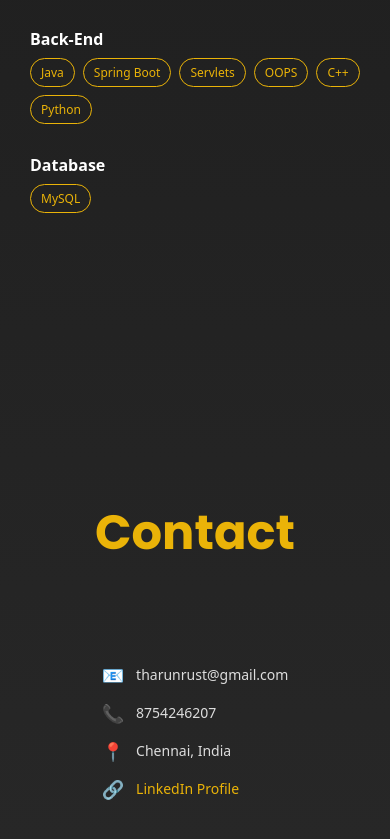
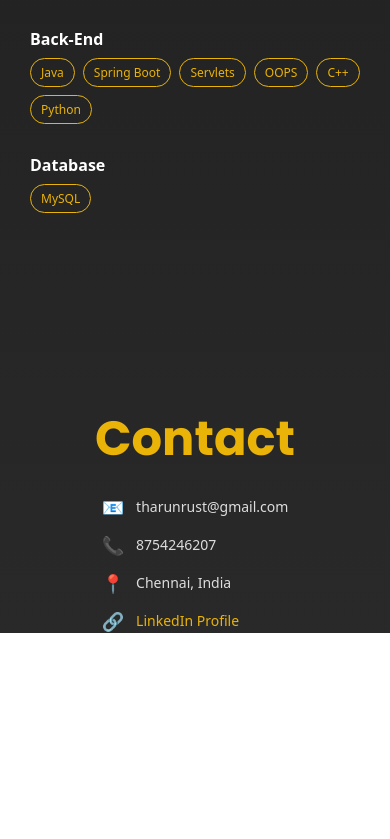
Before and after one commit to TharunVijai/portfolio-web, a React (Vite) app: page / in a window 390 px wide. Shown: the part 2224-3063 px from the top of the page. After the commit the page ends 2857 px from the top, so only its background shows below. Built offline with nearby package versions, Linux system fonts and the light colour scheme.

Commit message:
corrected mobile ui for about

```diff
--- a/src/Components/About.css
+++ b/src/Components/About.css
@@ -86,6 +86,8 @@
   }
   .skills  {
     gap: 8px;
+    display: flex; flex-wrap: wrap;
+    justify-content: flex-start;
   }
 
 }
--- a/src/Components/Contact.css
+++ b/src/Components/Contact.css
@@ -3,9 +3,9 @@
 .contact-section {
   display: flex;
   gap: 60px;
-  margin-top: 60px;
+  margin-top: 20px;
   padding: 0 40px;
-  min-height: 80vh;
+  min-height: 70vh;
   align-items: center;
 }
 
@@ -74,6 +74,7 @@
     flex-direction: column;
     gap: 20px;
     padding: 0 16px;
+    min-height: auto; margin-top: 40px;
   }
 
   .contact-left h2 {
```
